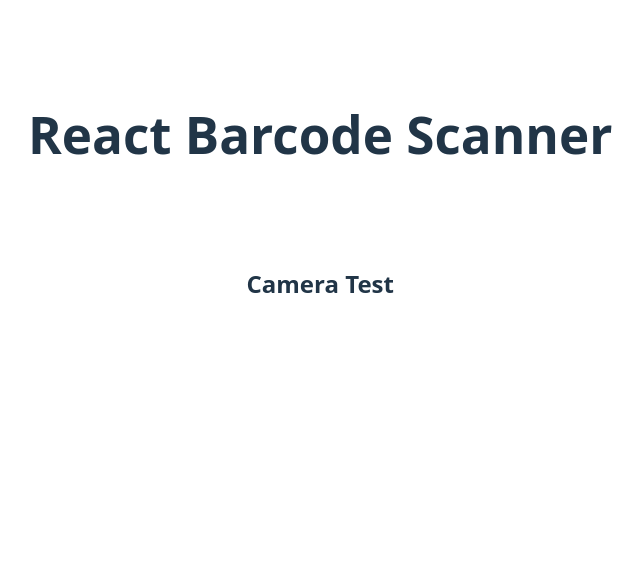
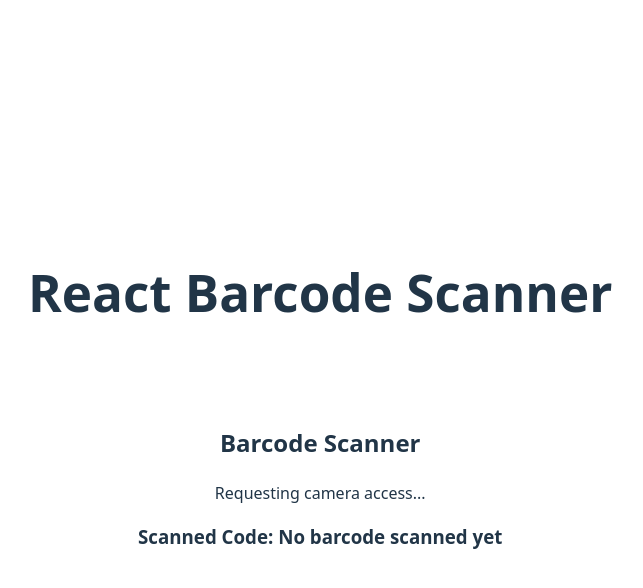
Before and after one commit to vickrant-dev/barcode_scanner, a React (Vite) app: page / in a window 1280 px wide. Shown: the top 588 px of the page, without its empty margins (372-1015 px from the left). Built offline with nearby package versions, Linux system fonts and the light colour scheme; no server answers.

Commit message:
Third commit

```diff
--- a/src/App.jsx
+++ b/src/App.jsx
@@ -6,8 +6,8 @@ function App() {
   return (
     <div style={{display: 'flex', alignItems: 'center', justifyContent: 'center', flexDirection: 'column', transform: 'TranslateX(400px)'}} >
       <h1>React Barcode Scanner</h1>
-      {/* <BarcodeScanner /> */}
-      <CameraTest/>
+      <BarcodeScanner />
+      {/* <CameraTest/> */}
     </div>
   );
 }
--- a/src/Components/BarcodeScanner.jsx
+++ b/src/Components/BarcodeScanner.jsx
@@ -1,6 +1,5 @@
 import React, { useState, useEffect } from "react";
-// import BarcodeScannerComponent from "react-barcode-scanner";
-import {BarcodeScanner as BarcodeScannerComponent} from "react-barcode-scanner";
+import BarcodeScannerComponent from "react-qr-barcode-scanner";
 
 const BarcodeScanner = () => {
   const [data, setData] = useState("No barcode scanned yet");
@@ -8,8 +7,9 @@ const BarcodeScanner = () => {
   const [isScanning, setIsScanning] = useState(false);
 
   useEffect(() => {
+    // Request camera permission with back camera
     navigator.mediaDevices
-      .getUserMedia({ video: true })
+      .getUserMedia({ video: { facingMode: "environment" } })
       .then(() => setHasPermission(true))
       .catch(() => setHasPermission(false));
   }, []);
@@ -34,13 +34,17 @@ const BarcodeScanner = () => {
               onUpdate={(err, result) => {
                 if (result) {
                   setData(result.text);
-                  setIsScanning(false); // Stop scanning after a successful scan
+                  setIsScanning(false); // Stop scanning after success
                 }
               }}
+              videoConstraints={{ facingMode: "environment" }} // Force back camera
             />
           )}
 
-          <button onClick={handleScanToggle} style={{ marginTop: "20px", padding: "10px 20px", fontSize: "16px" }}>
+          <button
+            onClick={handleScanToggle}
+            style={{ marginTop: "20px", padding: "10px 20px", fontSize: "16px" }}
+          >
             {isScanning ? "Stop Scanning" : "Start Scanning"}
           </button>
         </>
```
